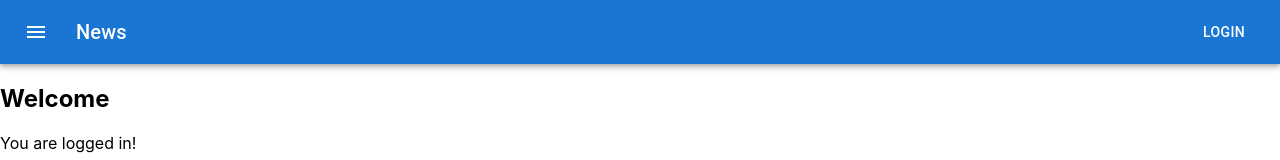
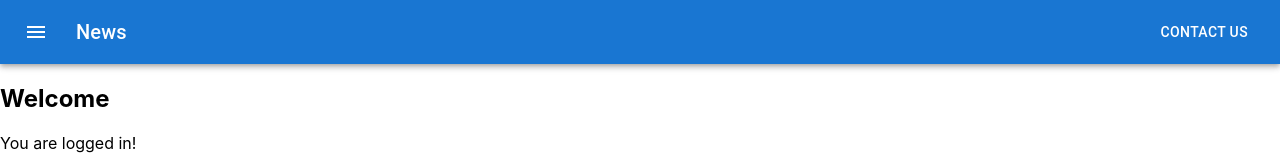
Before and after one commit to Antsega/firebase-auth-template, a React (Create React App) app in the folder frontend/: page /welcome in a window 1280 px wide. Shown: the top 160 px of the page. Built offline with nearby package versions, Linux system fonts and the light colour scheme; no server answers.

Commit message:
contact-nav

```diff
--- a/frontend/src/views/Auth/Login/components/welcome components/navbar.tsx
+++ b/frontend/src/views/Auth/Login/components/welcome components/navbar.tsx
@@ -1,4 +1,4 @@
-import * as React from 'react';
+import React from 'react';
 import AppBar from '@mui/material/AppBar';
 import Box from '@mui/material/Box';
 import Toolbar from '@mui/material/Toolbar';
@@ -6,8 +6,15 @@ import Typography from '@mui/material/Typography';
 import Button from '@mui/material/Button';
 import IconButton from '@mui/material/IconButton';
 import MenuIcon from '@mui/icons-material/Menu';
+import { useNavigate } from 'react-router-dom';
 
-export default function ButtonAppBar() {
+const NavigationBar: React.FC = () => {
+  const navigate = useNavigate();
+
+  const handleContactUs = () => {
+    navigate('/contact-us');
+  };
+
   return (
     <Box sx={{ flexGrow: 1 }}>
       <AppBar position="static">
@@ -24,9 +31,13 @@ export default function ButtonAppBar() {
           <Typography variant="h6" component="div" sx={{ flexGrow: 1 }}>
             News
           </Typography>
-          <Button color="inherit">Login</Button>
+          <Button color="inherit" onClick={handleContactUs}>
+            Contact Us
+          </Button>
         </Toolbar>
       </AppBar>
     </Box>
   );
-}
+};
+
+export default NavigationBar;
```
